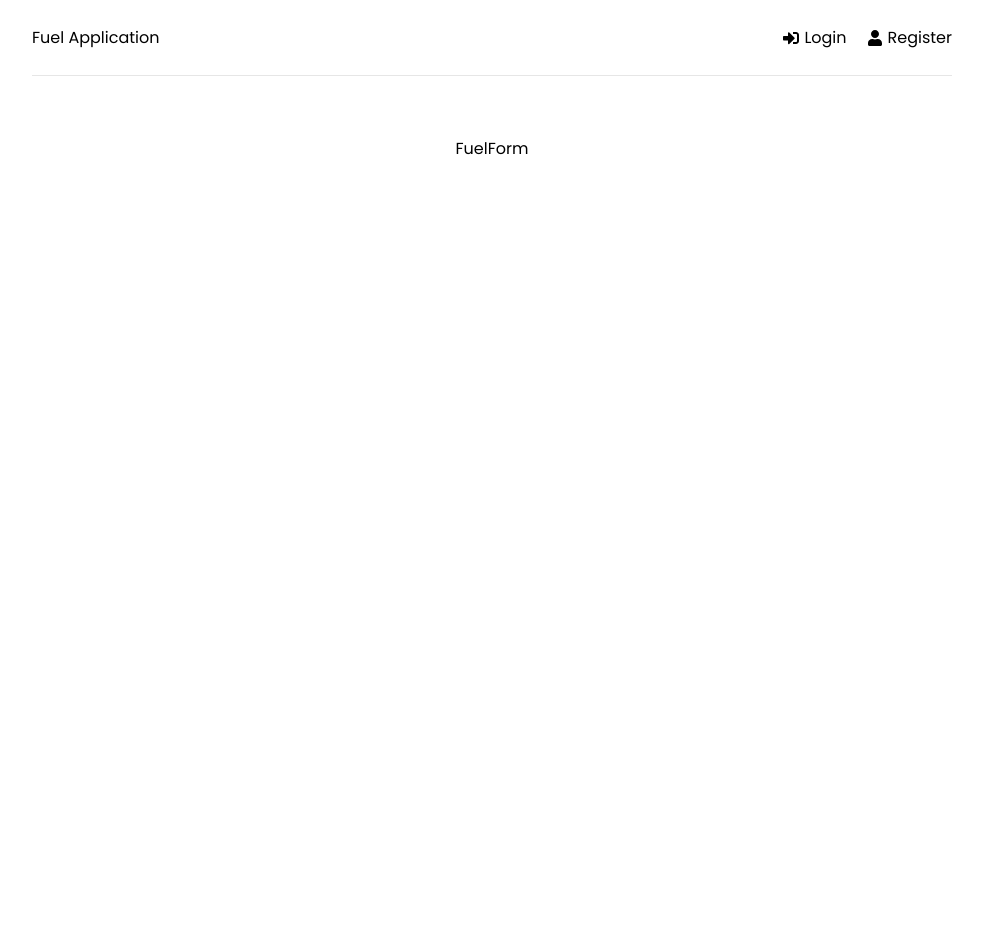
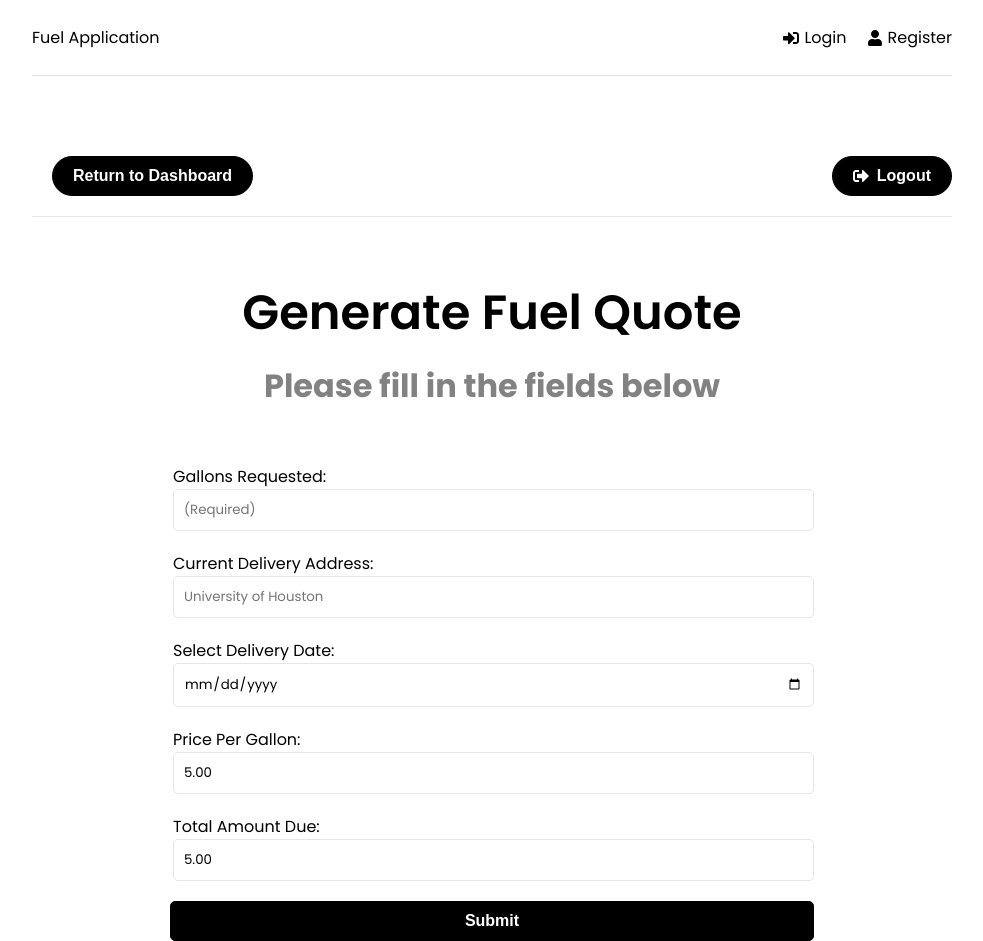
Before and after one commit to dcarlon00/SWE-Project, a React (Create React App) app in the folder frontend/: page /FuelForm in a window 1280 px wide. Shown: the whole page, without its empty margins (148-1131 px from the left). Before the commit the page ends 800 px from the top, so only its background shows below. Built offline with nearby package versions, Linux system fonts and the light colour scheme.

Commit message:
Fuel Form Commit

```diff
--- a/frontend/src/pages/Dashboard.jsx
+++ b/frontend/src/pages/Dashboard.jsx
@@ -21,7 +21,7 @@ function Dashboard() {
 
     return <>
 
-      <header className='header'>
+    <header className='header'>
         <div className="logo">
             <Link to='/'>Fuel Application</Link>
         </div>
@@ -45,7 +45,9 @@ function Dashboard() {
     </div>
     <header className='container'>
         <div class="btn-group" style={{width:`100%`}}>
-            <button style={{width:`33.3%`}}>Create Fuel Quote</button>
+            <a href="/FuelForm">
+                <button style={{width:`33.3%`}}>Create Fuel Quote</button>
+            </a>
             <button style={{width:`33.3%`}}>View Fuel Quote History</button>
             <button style={{width:`33.3%`}}>Function 3</button>
         </div>
--- a/frontend/src/pages/FuelForm.jsx
+++ b/frontend/src/pages/FuelForm.jsx
@@ -1,9 +1,140 @@
-
+import { useState, useEffect } from 'react'
+import {Link} from 'react-router-dom'
+import {FaSignInAlt, FaSignOutAlt, FaUser} from 'react-icons/fa'
 
 function FuelForm() {
-  return (
-    <div>FuelForm</div>
-  )
+    const [formData, setFormData] = useState({
+        gallons: '',
+        date: '',
+    })
+
+    const [selectedDate, setSelectedDate] = useState(null)
+
+    const {gallons, date} = formData
+
+    const onChange = (e) => {
+        setFormData((prevState) => ({
+            ...prevState,
+            [e.target.name]: e.target.value
+        }))
+    }
+
+    const onSubmit = (e) => {
+        e.preventDefault()
+    }
+
+    return <>
+    <header className='header'>
+        <div className="logo">
+            <ul>
+                <li>
+                    <div class="btn-group">
+                        <Link to='/'>
+                            <button className="btn">
+                                Return to Dashboard
+                            </button>
+                        </Link>
+                    </div>
+                </li>
+            </ul>
+        </div>
+        <ul>
+            <li>
+                <div class="btn-group">
+                    <button className="btn">
+                        <FaSignOutAlt/> Logout
+                    </button>
+                </div>
+            </li>
+        </ul>
+    </header>
+
+    <section className="heading">
+        <h1>
+            Generate Fuel Quote
+        </h1>
+        <p>Please fill in the fields below</p>
+    </section>
+
+    <section className="form">
+        <form onSubmit={onSubmit}>
+            <div className="form-group">
+                <label> Gallons Requested:
+                <input
+                    type="number"
+                    className='form-control'
+                    id="gallons"
+                    name="gallons"
+                    value={gallons}
+                    placeholder="(Required)"
+                    onChange={onChange}
+                />
+                </label>
+            </div>
+
+            <div className="form-group">
+                <label>Current Delivery Address:
+                <input
+                    type="text"
+                    className='form-control'
+                    id="address"
+                    name="address"
+                    placeholder="University of Houston"
+                    readOnly
+                />
+                </label>
+            </div>
+
+            <div className="form-group">
+                <label>Select Delivery Date:
+                <input
+                    type="date"
+                    className='form-control'
+                    id="date"
+                    name="date"
+                    value={date}
+                    onChange={onChange}
+                />
+                </label>
+            </div>
+
+            <div className="form-group">
+                <label>Price Per Gallon:
+                <input
+                    type="number"
+                    step='0.01'
+                    className='form-control'
+                    id="gallonPrice"
+                    name="gallonPrice"
+                    defaultValue='5.00'
+                    readOnly
+                />
+                </label>
+            </div>
+
+            <div className="form-group">
+                <label>Total Amount Due:
+                <input
+                    type="number"
+                    step='0.01'
+                    className='form-control'
+                    id="totalAmount"
+                    name="totalAmount"
+                    defaultValue='5.00'
+                    readOnly
+                />
+                </label>
+            </div>
+
+            <div className="form-group">
+                <button type="submit" className="btn btn-block">
+                    Submit
+                </button>
+            </div>
+
+        </form>
+    </section>
+    </>
 }
 
 export default FuelForm
--- a/frontend/src/pages/Login.jsx
+++ b/frontend/src/pages/Login.jsx
@@ -35,7 +35,7 @@ function Login() {
                 <input
                     type="email"
                     className='form-control'
-                    id="emai"
+                    id="email"
                     name="email"
                     value={email}
                     placeholder="Enter your email"
```
Also changed, not shown: package.json (+8 -4 lines), 1 other file (tests, documents, lock files or other folders).
